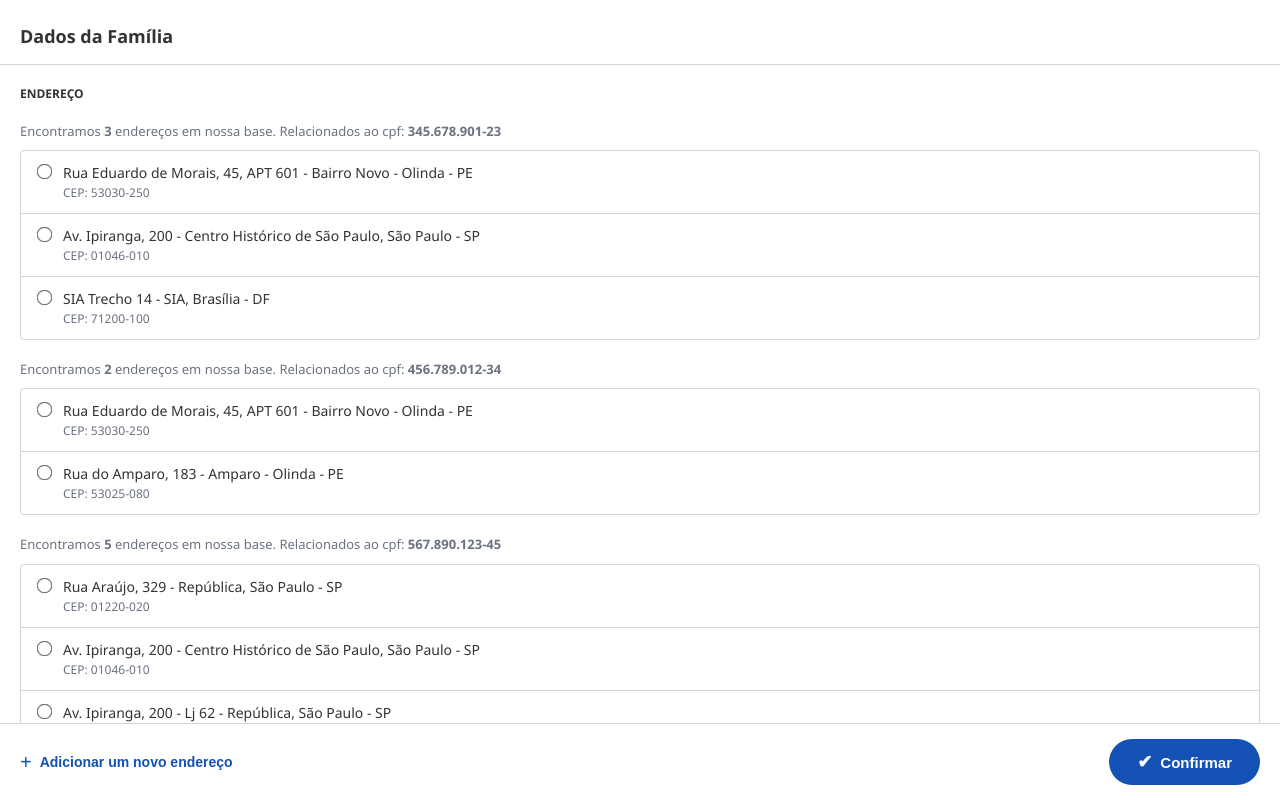
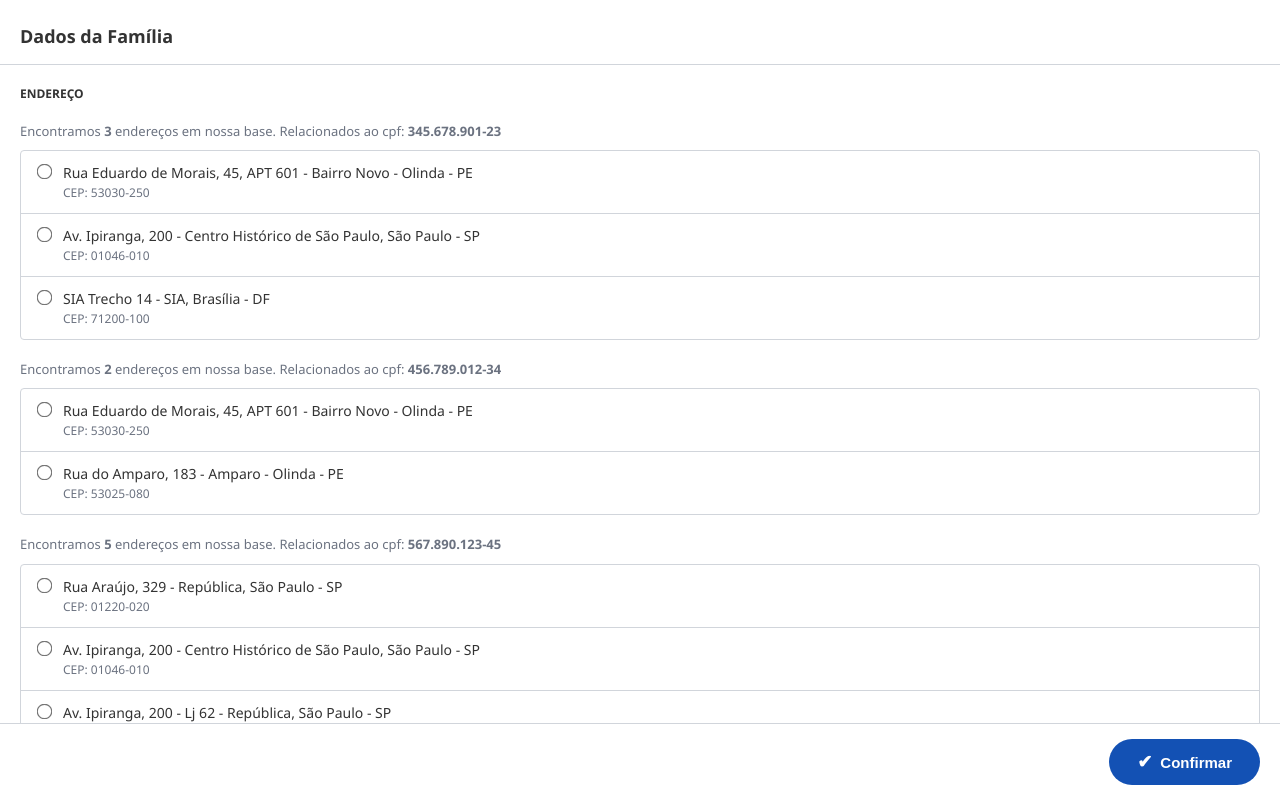
Before and after one commit to cgdacdedia/BNCC, a plain HTML site: page MbalcaoMDS/Atualizacao.html in a window 1280 px wide. Drawn offline with nearby package versions, Linux system fonts and the light colour scheme.

Commit message:
Add files via upload

```diff
--- a/MbalcaoMDS/Atualizacao.html
+++ b/MbalcaoMDS/Atualizacao.html
@@ -51,7 +51,7 @@
         .form-group input { width: 100%; padding: 10px; border: 1px solid var(--border-color); border-radius: 4px; font-size: 14px; box-sizing: border-box; }
         .btn-continue { background-color: var(--gov-blue); color: white; border: none; padding: 12px 24px; border-radius: 20px; font-size: 14px; font-weight: bold; cursor: pointer; display: block; width: 100%; text-align: center; }
         .btn-continue:hover{ background-color: var(--gov-dark-blue); }
-        .sticky-footer { position: absolute; bottom: 0; width: 100%; background: white; padding: 15px 20px; box-sizing: border-box; border-top: 1px solid var(--border-color); display: flex; justify-content: space-between; align-items: center; z-index: 10; }
+        .sticky-footer { position: absolute; bottom: 0; width: 100%; background: white; padding: 15px 20px; box-sizing: border-box; border-top: 1px solid var(--border-color); display: flex; justify-content: flex-end; align-items: center; z-index: 10; }
         .btn-confirmar-geral { background-color: var(--gov-blue); color: white; border: none; padding: 12px 28px; border-radius: 25px; font-size: 15px; font-weight: bold; cursor: pointer; display: flex; align-items: center; transition: 0.2s; }
         .btn-confirmar-geral span { margin-right: 8px; font-size: 18px; }
         .btn-confirmar-geral:hover { background-color: var(--gov-dark-blue); transform: scale(1.02); }
@@ -121,9 +121,6 @@
         </div>
 
         <div class="sticky-footer">
-            <button class="btn-action" onclick="showAddForm()" style="margin-top: 0;">
-                <span style="font-size: 20px;">+</span> Adicionar um novo endereço
-            </button>
             <button class="btn-confirmar-geral" onclick="confirmarTudo()"><span>&#x2714;</span> Confirmar</button>
         </div>
 
```
